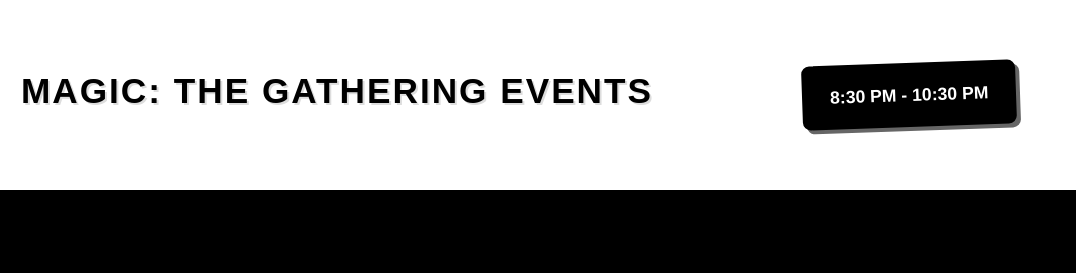
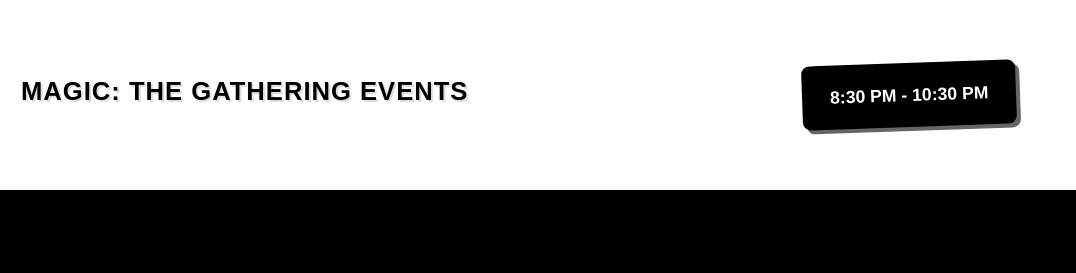
Before and after one commit to doctordjphd/FNM-3, a plain HTML site: page index.html in a window 1280 px wide. Shown: the top 273 px of the page, 204-1280 px from the left. Drawn offline with Linux system fonts and the light colour scheme.

Commit message:
Update index.html

```diff
--- a/index.html
+++ b/index.html
@@ -56,12 +56,13 @@
         }
 
         .title-section h1 {
-            font-size: 2.2rem;
+            font-size: 1.6rem;
             font-weight: 900;
             margin-bottom: 8px;
             text-shadow: 2px 2px 0px #ddd;
-            letter-spacing: 2px;
+            letter-spacing: 1px;
         }
+
 
         .title-section p {
             font-size: 1.3rem;
```
